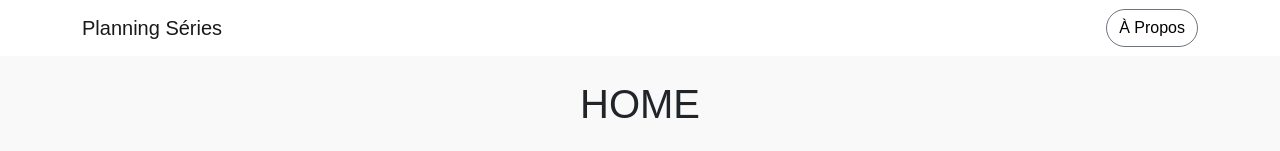
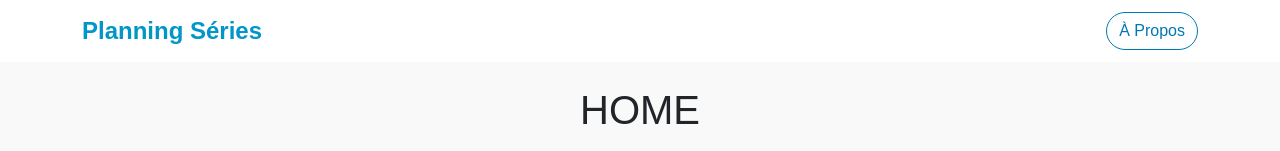
Before and after one commit to nicomil59/planning-series-front, a Vue app: page / in a window 1280 px wide. Shown: the top 151 px of the page. Built offline with nearby package versions, Linux system fonts and the light colour scheme; no server answers; a web font is replaced by a local one.

Commit message:
NavBarApp modif couleurs

```diff
--- a/src/components/NavBarApp.vue
+++ b/src/components/NavBarApp.vue
@@ -1,7 +1,7 @@
 <template>
     <nav class="navbar navbar-expand-sm navbar-light bg-white">
         <div class="container">
-            <router-link to="/" @click="goBack" class="navbar-brand">Planning Séries</router-link>
+            <router-link to="/" @click="goBack" class="navbar-brand navbar-logo">Planning Séries</router-link>
             <button class="navbar-toggler" type="button" data-bs-toggle="collapse" data-bs-target="#navbarNav"
                 aria-controls="navbarNav" aria-expanded="false" aria-label="Toggle navigation">
                 <span class="navbar-toggler-icon"></span>
@@ -55,19 +55,37 @@
         background-color: #fff !important;
     }
 
-    .btn-goback, .btn-about {
+    .navbar-logo {
+        font-size: 1.5rem;
+        font-weight: 600;
+        color: #0096C7;
+    }
+
+    .navbar-logo:hover {
+        color: #0077B6;
+    }
+
+    .btn-goback,
+    .btn-about {
         border-radius: 24px;
         /* border: 0; */
         /* background-color: #0096C7; */
-        color: #000;
+        color: #0077b6;
+        border: 1px solid #0077b6;
     }
 
-    .btn-goback:hover, .btn-about:hover {
+    .btn-goback:hover,
+    .btn-about:hover {
         background-color: #0077b6;
         color: #fff;
     }
 
     @media screen and (max-width: 576px) {
+
+        .navbar-nav {
+            margin: 15px 0 10px;
+            align-items: center;
+        }
 
         .navbar-nav .nav-item {
             display: flex;
--- a/src/views/ProgramView.vue
+++ b/src/views/ProgramView.vue
@@ -192,14 +192,14 @@
 
     .btn-goback {
         border-radius: 15px;
-        border: 1px solid #0096C7;
-        color: #0096C7;
+        border: 1px solid #0077b6;
+        color: #0077b6;
         font-weight: 500;
     }
 
     .btn-goback:hover {
         border-radius: 15px;
-        background-color: #0096C7;
+        background-color: #0077b6;
         color: #fff;
     }
 
```
